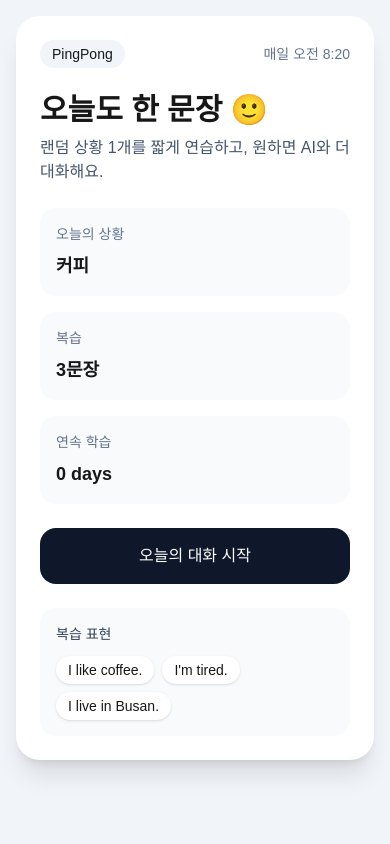
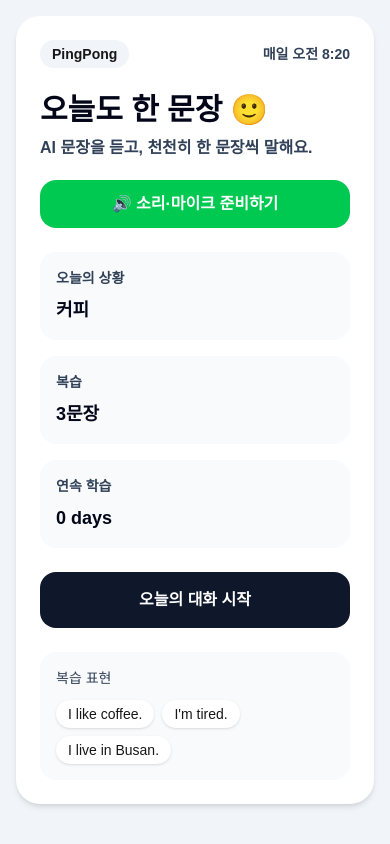
Before and after one commit to junghyun871008/pingpong, a Next.js app: page / in a window 390 px wide. Built offline with nearby package versions, Linux system fonts and the light colour scheme.

Commit message:
improve mobile audio and mic setup

```diff
--- a/app/layout.tsx
+++ b/app/layout.tsx
@@ -1,9 +1,10 @@
 import type { Metadata, Viewport } from "next";
 import "./globals.css";
 
-export const metadata: Metadata = {
+export const metadata = {
   title: "PingPong",
-  description: "Short English speaking practice app",
+  description: "Short English speaking practice",
+  manifest: "/manifest.json",
 };
 
 export const viewport: Viewport = {
--- a/app/page.tsx
+++ b/app/page.tsx
@@ -1,5 +1,7 @@
 "use client";
 
+import { unlockAudio } from "@/services/audio";
+import { prepareMic } from "@/services/speech";
 import { useEffect, useState } from "react";
 import HomeScreen from "@/components/home/HomeScreen";
 import MissionScreen from "@/components/mission/MissionScreen";
@@ -40,6 +42,10 @@ export default function Page() {
             title={mission.title}
             reviewItems={reviewItems}
             streak={streak}
+            onReady={async () => {
+               unlockAudio();
+               await prepareMic();
+            }}
             onStart={() => setScreen("mission")}
           />
         )}
--- a/components/home/HomeScreen.tsx
+++ b/components/home/HomeScreen.tsx
@@ -5,39 +5,47 @@ type Props = {
   reviewItems: string[];
   streak: number;
   onStart: () => void;
+  onReady: () => void;
 };
 
-export default function HomeScreen({ title, reviewItems, streak, onStart }: Props) {
+export default function HomeScreen({ title, reviewItems, streak, onStart, onReady }: Props) {
   return (
-    <div className="rounded-3xl bg-white p-6 shadow-xl">
+    <div className="rounded-3xl bg-white p-6 shadow-md">
       <div className="flex items-center justify-between">
-        <div className="rounded-full bg-slate-100 px-3 py-1 text-sm">PingPong</div>
-        <div className="text-sm text-slate-500">매일 오전 8:20</div>
+        <div className="rounded-full bg-slate-100 px-3 py-1 text-sm font-bold">PingPong</div>
+        <div className="text-sm font-semibold text-slate-700">매일 오전 8:20</div>
       </div>
 
-      <h1 className="mt-6 text-3xl font-bold">오늘도 한 문장 🙂</h1>
-      <p className="mt-2 text-slate-600">
-        랜덤 상황 1개를 짧게 연습하고, 원하면 AI와 더 대화해요.
+      <h1 className="mt-6 text-3xl font-black text-slate-950">오늘도 한 문장 🙂</h1>
+      <p className="mt-2 text-base font-semibold text-slate-700">
+        AI 문장을 듣고, 천천히 한 문장씩 말해요.
       </p>
+
+      <button
+        onClick={onReady}
+        className="mt-5 h-12 w-full rounded-2xl bg-green-500 text-base font-bold text-white"
+      >
+        🔊 소리·마이크 준비하기
+      </button>
 
       <div className="mt-6 grid gap-4 md:grid-cols-3">
         <div className="rounded-2xl bg-slate-50 p-4">
-          <div className="text-sm text-slate-500">오늘의 상황</div>
-          <div className="mt-2 text-lg font-semibold">{title}</div>
+          <div className="text-sm font-bold text-slate-700">오늘의 상황</div>
+          <div className="mt-2 text-lg font-black text-slate-950">{title}</div>
         </div>
         <div className="rounded-2xl bg-slate-50 p-4">
-          <div className="text-sm text-slate-500">복습</div>
-          <div className="mt-2 text-lg font-semibold">{reviewItems.length}문장</div>
+          <div className="text-sm font-bold text-slate-700">복습</div>
+          <div className="mt-2 text-lg font-black text-slate-950">{reviewItems.length}문장</div>
         </div>
         <div className="rounded-2xl bg-slate-50 p-4">
-          <div className="text-sm text-slate-500">연속 학습</div>
-          <div className="mt-2 text-lg font-semibold">{streak} days</div>
+          <div className="text-sm font-bold text-slate-700">연속 학습</div>
+          <div className="mt-2 text-lg font-black text-slate-950">{streak} days</div>
         </div>
       </div>
 
       <button
         onClick={onStart}
-        className="mt-6 h-14 w-full rounded-2xl bg-slate-900 text-white"
+        className="mt-6 h-14 w-full rounded-2xl bg-slate-900 text-base font-bold text-white"
       >
         오늘의 대화 시작
       </button>
--- /dev/null
+++ b/services/audio.ts
@@ -0,0 +1,20 @@
+let audioUnlocked = false;
+
+export function unlockAudio() {
+  if (typeof window === "undefined") return false;
+
+  window.speechSynthesis.cancel();
+
+  const utterance = new SpeechSynthesisUtterance("PingPong is ready.");
+  utterance.lang = "en-US";
+  utterance.volume = 0.01;
+
+  window.speechSynthesis.speak(utterance);
+  audioUnlocked = true;
+
+  return true;
+}
+
+export function isAudioUnlocked() {
+  return audioUnlocked;
+}
--- a/services/speech.ts
+++ b/services/speech.ts
@@ -1,17 +1,38 @@
 let recognition: any = null;
 let isListening = false;
+let micReady = false;
 
-export function startSpeechRecognition(
+export async function prepareMic() {
+  if (typeof window === "undefined") return false;
+
+  try {
+    const stream = await navigator.mediaDevices.getUserMedia({ audio: true });
+    stream.getTracks().forEach((track) => track.stop());
+    micReady = true;
+    return true;
+  } catch {
+    micReady = false;
+    alert("마이크 권한을 허용해야 말하기 기능을 사용할 수 있어요.");
+    return false;
+  }
+}
+
+export async function startSpeechRecognition(
   onResult: (text: string) => void,
   onListeningChange?: (listening: boolean) => void
 ) {
   if (typeof window === "undefined") return;
 
+  if (!micReady) {
+    const ok = await prepareMic();
+    if (!ok) return;
+  }
+
   const SpeechRecognition =
     (window as any).webkitSpeechRecognition || (window as any).SpeechRecognition;
 
   if (!SpeechRecognition) {
-    alert("이 브라우저는 음성 인식을 지원하지 않습니다.");
+    alert("이 브라우저는 음성 인식을 지원하지 않습니다. 크롬이나 삼성인터넷에서 열어주세요.");
     return;
   }
 
@@ -22,30 +43,22 @@ export function startSpeechRecognition(
     recognition.interimResults = true;
 
     recognition.onresult = (event: any) => {
-      let finalText = "";
-      let interimText = "";
+      let text = "";
 
       for (let i = event.resultIndex; i < event.results.length; i++) {
-        const transcript = event.results[i][0].transcript;
-
-        if (event.results[i].isFinal) {
-          finalText += transcript;
-        } else {
-          interimText += transcript;
-        }
+        text += event.results[i][0].transcript;
       }
 
-      const text = (finalText || interimText).trim();
-      if (text) onResult(text);
+      if (text.trim()) onResult(text.trim());
     };
 
     recognition.onend = () => {
       if (isListening) {
-        try {
-          recognition.start();
-        } catch {
-          // 이미 시작된 경우 무시
-        }
+        setTimeout(() => {
+          try {
+            recognition.start();
+          } catch {}
+        }, 300);
       }
     };
   }
@@ -55,9 +68,7 @@ export function startSpeechRecognition(
 
   try {
     recognition.start();
-  } catch {
-    // 이미 실행 중이면 무시
-  }
+  } catch {}
 }
 
 export function stopSpeechRecognition(onListeningChange?: (listening: boolean) => void) {
@@ -68,7 +79,5 @@ export function stopSpeechRecognition(onListeningChange?: (listening: boolean) =
 
   try {
     recognition.stop();
-  } catch {
-    // 이미 멈춘 경우 무시
-  }
+  } catch {}
 }
--- a/services/tts.ts
+++ b/services/tts.ts
@@ -1,13 +1,15 @@
 export function speakEnglish(text: string) {
   if (typeof window === "undefined") return;
   if (!("speechSynthesis" in window)) return;
+  if (!text.trim()) return;
 
   window.speechSynthesis.cancel();
 
   const utterance = new SpeechSynthesisUtterance(text);
   utterance.lang = "en-US";
-  utterance.rate = 0.85;
+  utterance.rate = 0.82;
   utterance.pitch = 1;
+  utterance.volume = 1;
 
   window.speechSynthesis.speak(utterance);
 }
```
Also changed, not shown: public/manifest.json (added).
